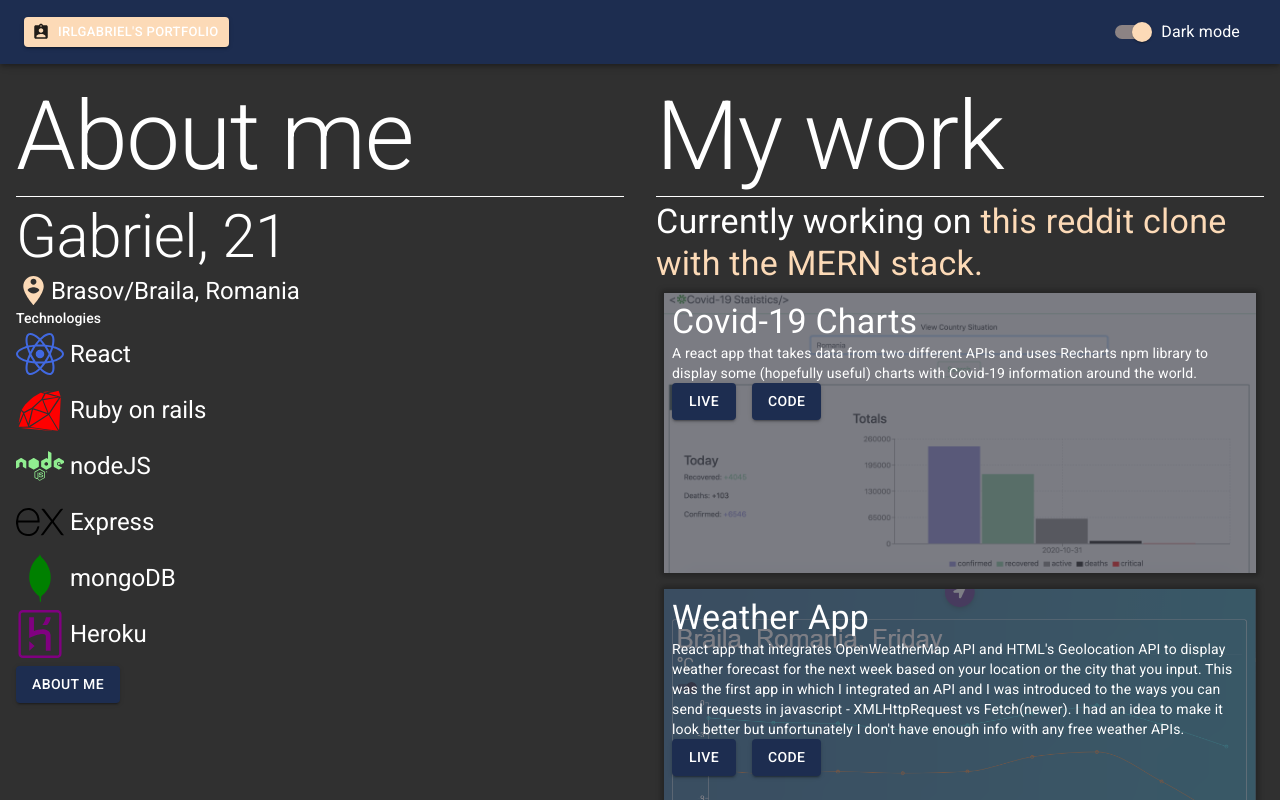
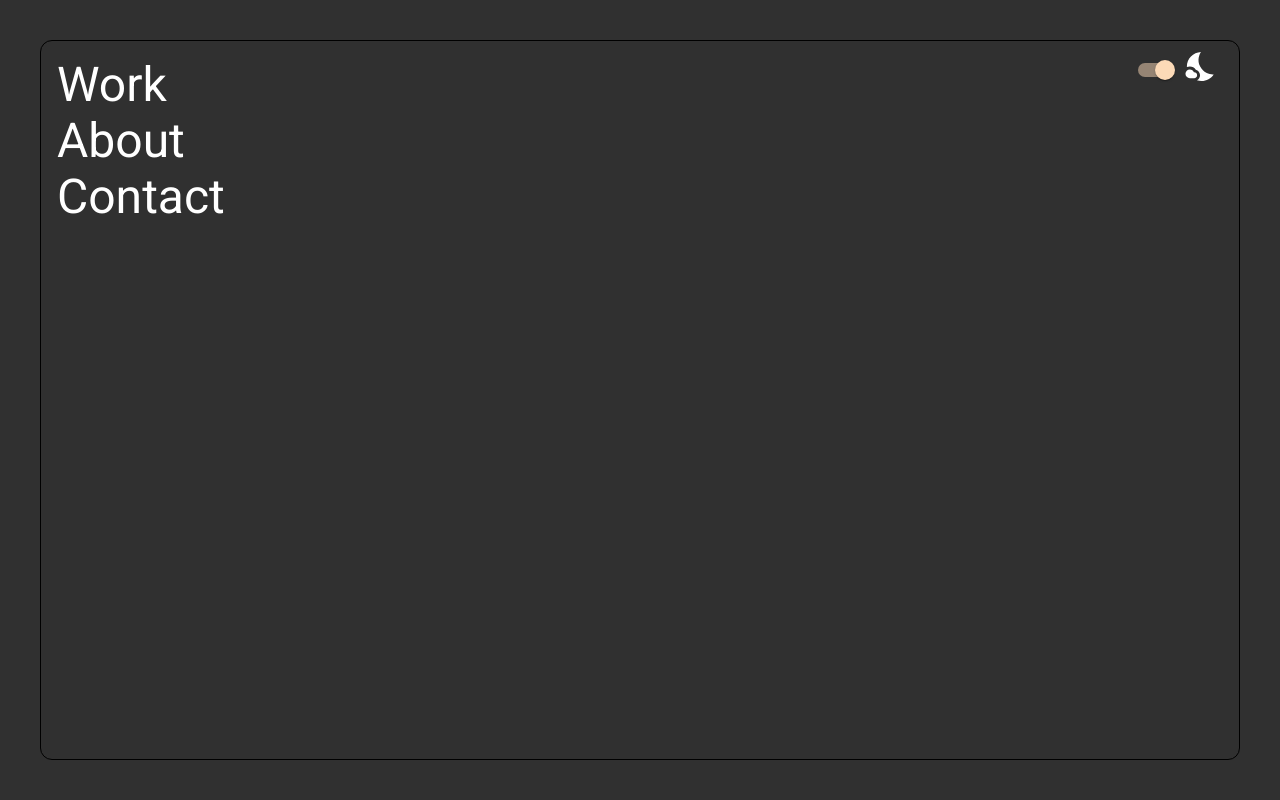
Before and after one commit to irlgabriel/portfolio, a React (Create React App) app: page /#/ in a window 1280 px wide. Shown: the top 800 px of the page. Built offline with nearby package versions, Linux system fonts and the light colour scheme.

Commit message:
done with the major layout change

```diff
--- a/src/App.js
+++ b/src/App.js
@@ -1,34 +1,88 @@
-import React, { useState } from "react";
+import React, { useState, useEffect } from "react";
 import { HashRouter as Router, Switch, Route } from "react-router-dom";
 import { CSSTransition, TransitionGroup } from "react-transition-group";
 import { routes } from "./routes";
+import NightsStayIcon from '@material-ui/icons/NightsStay';
+import FormControlLabel from '@material-ui/core/FormControlLabel';
+import { Switch as MaterialSwitch } from '@material-ui/core/';
 import { ThemeProvider, makeStyles } from '@material-ui/core/styles';
 import CssBaseline from '@material-ui/core/CssBaseline';
+import Grid from '@material-ui/core/Grid';
+import Box from '@material-ui/core/Box';
 import { themeLight, themeDark } from './theme';
-import { Background } from './components';
 
-const useStyles = makeStyles({
+const useStyles = makeStyles(theme => ({
   root: {
-    transition: 'all .35s ease-in-out',
+    position: 'relative',
+    height: 'max(100vh, 600px)',
+  },
+  main: {
+    border: `1px solid ${theme.palette.type === 'dark' ? 'white' : 'black'}`,
+    borderRadius: '.75rem',
+    inset: '1.5rem',
+    position: 'absolute',
+    display: 'flex',
+    justifyContent: 'center',
+    flexDirection: 'column',
+    '& h3': {
+      cursor: 'pointer',
+      transition: 'all .30s ease-in-out',
+      userSelect: 'none',
+      '&:hover': {
+        transform: 'translateX(20px)',
       }
-})
+    },
+    '& a': {
+      color: 'inherit',
+      textDecoration: 'none',
+      '&:hover': {
+        color: theme.palette.info.light
+      }
+    }
+  },
+  switchContainer: {
+    position: 'absolute',
+    top: '.5rem',
+    right: '.25rem',
+    zIndex: '3',
+  },
+  routeWrapper: {
+    width: '100%',
+    height: '100%',
+  }
 
-
+}))
 
 function App() {
   const [theme, setTheme] = useState('dark');
+
   const classes = useStyles();
-  const props = [theme, setTheme];
 
-
+  const handleOnChange = () => {
+    setTheme(prev => prev === 'light' ? 'dark' : 'light');
+  }
 
   return (
     <ThemeProvider theme={theme === 'light' ? themeLight : themeDark} >
       <CssBaseline />
-      <Background theme={theme} />
       <Router>
-        <TransitionGroup>
-          <Switch>
+        <Grid className={classes.root} spacing={0} container>
+          <Box className={classes.main} m={2} p={2}>
+            <Box
+              className={classes.switchContainer}
+            >
+              <FormControlLabel
+                control={
+                  <MaterialSwitch
+                  checked={theme == 'dark'}
+                  onChange={() => handleOnChange()}
+                  />
+                }
+                label={<NightsStayIcon fontSize='large' />}
+              />
+            </Box>
+            <TransitionGroup className={classes.routeWrapper}>
+              <Switch className='asd'>
                 {routes.map(({ path, Component }) => (
                   <Route exact path={path} key={path} >
                     {({match}) => (
@@ -38,13 +92,15 @@ function App() {
                         classNames='page'
                         unmountOnExit
                       >
-                    <Component className={classes.root} props={props} />
+                        <Component theme={theme} setTheme={setTheme} />
                       </CSSTransition>
                     )}
                   </Route>
                 ))}
               </Switch>
             </TransitionGroup>
+          </Box>
+        </Grid>
       </Router>
     </ThemeProvider>
   );
--- a/src/components/Background/Background.js
+++ /dev/null
@@ -1,26 +0,0 @@
-import React from 'react';
-import Box from '@material-ui/core/Box';
-import { makeStyles } from '@material-ui/core/styles';
-
-const useStyles = makeStyles({
-  light: {
-    //background: 'linear-gradient(102.36deg, rgba(110, 198, 250, 0.8) 0.34%, rgba(143, 215, 250, 0.3) 100%)',
-    position: 'fixed',
-    inset: '0',
-    zIndex: '-55252'
-  },
-  dark: {
-    //background: 'linear-gradient(296.51deg, #838184 0%, rgba(56, 29, 73, 0.65) 100%)',
-    position: 'fixed',
-    inset: '0',
-    zIndex: '-55252'
-  }
-})
-
-export default ({theme}) => {
-  const classes = useStyles();
-
-  return (
-    <Box className={`${theme === 'light' ? classes.light : classes.dark}`} />
-  )
-}
--- a/src/components/Intro/Intro.js
+++ b/src/components/Intro/Intro.js
@@ -1,169 +1,35 @@
-import React, { useState, useEffect } from "react";
+import React from "react";
 import { SmallProject } from "../SmallProject/SmallProject";
 import { Link } from "react-router-dom";
 import { mainProjects as projects, technologies } from "../Projects/Data"
 import { CSSTransition } from "react-transition-group"
 import PersonPinCircleIcon from '@material-ui/icons/PersonPinCircle';
-import { Navbar, Footer } from '..';
+
 import { makeStyles } from '@material-ui/core/styles';
+import Box from '@material-ui/core/Box';
 import Grid from '@material-ui/core/Grid';
-import Divider from '@material-ui/core/Divider';
-import Box from '@material-ui/core/Box';
 import Typography from '@material-ui/core/Typography';
 import Button from '@material-ui/core/Button';
 
+const useStyles = makeStyles((theme) => ({
 
-const useStyles = makeStyles((theme) => ({
-  root: {
-  },
-  link: {
-    color: theme.palette.secondary.main,
-    textDecoration: 'none',
-    transition: 'all .15s ease-in-out',
-    '&:hover': {
-      textDecoration: 'none',
-      color: theme.palette.secondary.main
-    }
-  },
-  technologyItem: {
-    display: 'flex',
-    alignItems: 'center',
-    userSelect: 'none',
-    transition: 'all .2s ease-in-out',
-    marginBottom: '.5rem',
-    '&:hover': {
-    transform: 'scale(1.05)',
-    },
-    [theme.breakpoints.down('sm')]: {
-      justifyContent: 'center'
-    }
-  },
-  fullWidthMdDown: {
-    [theme.breakpoints.down('sm')]: {
-      width: '100%',
-      flex: '1',
-      display: 'block'
-    }
-  },
-  centerSmDown: {
-    [theme.breakpoints.down('sm')]: {
-      justifyContent: 'center',
-    }
-  },
-  flexBreak: {
-    flexBasis: '100%',
-    height: 0
-  },
-  justifyContentBetween: {
-    justifyContent: 'space-between'
-  },
-  divider: {
-    margin: '.25rem 0',
-    background: theme.palette.text.primary,
-  },
-  alignCenter: {
-    alignItems: 'center'
-  }
 }))
 
-export default ({props}) => {
+export default ({theme, setTheme}) => {
+
   const classes = useStyles();
 
-  const [firstLoad, setFirstLoad] = useState(false);
-
-  useEffect(() => {
-    setFirstLoad(true);
-  }, [])
-
   return (
-
-    <Grid spacing={0} background='primary' direction='column' container>
-      <Grid item>
-        <Navbar {...props}/>
-      </Grid>
-      <Grid spacing={0} container>
-        <CSSTransition
-          appear
-          in={firstLoad}
-          timeout={500}
-          classNames="slide-from-left"
-          onEntering={() => setFirstLoad(false)}
-        >
-          <Grid component={Box} p={2} item xs={12} md={6}>
-            <Typography variant='h1' component='h1'>About me</Typography>
-            <Divider className={classes.divider} />
-            <Typography variant='h2' component='h2'>Gabriel, 21</Typography>
-            <Grid className={classes.alignCenter} container>
-              <PersonPinCircleIcon color='secondary' fontSize='large'/>
-              <Typography variant='h5'>Brasov/Braila, Romania</Typography>
-            </Grid>
-            <Typography component='p' variant='subtitle2'>Technologies</Typography>
-            <Grid container direction='column'>
-              {
-                technologies.map(tech =>
-                <div className={classes.technologyItem}>
-                  {tech.icon}
-                  <Typography variant='h5'>&nbsp;{tech.name}</Typography>
-                </div>
-                )
-              }
-
-            </Grid>
-            <Button
-                component={Link}
-                color='primary'
-                variant='contained'
-                to='/who'
-                className={classes.fullWidthMdDown}
-              >
-                About me
-              </Button>
-          </Grid>
-        </CSSTransition>
-        <CSSTransition
-          appear
-          in={firstLoad}
-          timeout={500}
-          classNames="slide-from-right"
-          onExit={() => setFirstLoad(false)}
-        >
-          <Grid  component={Box} p={2} item xs={12} md={6}>
-            <Typography variant='h1'>My work</Typography>
-            <Divider className={classes.divider} />
-            <Typography variant='h4'>
-              Currently working on&nbsp;
-              <a className={classes.link} href="https://github.com/irlgabriel/reddit-clone">
-                this reddit clone with the MERN stack.
-              </a>
-            </Typography>
-            <Grid spacing={0} container className={`${classes.centerSmDown} ${classes.justifyContentBetween}`}>
-              {
-                projects.map(project =>
-                  <SmallProject {...project} codeURL={project.codeURL} liveURL={project.liveURL} key={project.name} img={project.images.src} name={project.name}/>
-                )
-              }
-              <div className={classes.flexBreak} />
-              <Button
-                style={{marginLeft: '.5rem'}}
-                component={Link}
-                color='primary'
-                variant='contained'
-                to='/what'
-                className={classes.fullWidthMdDown}
-              >
-                Projects
-              </Button>
-            </Grid>
-
-          </Grid>
-        </CSSTransition>
-
-        {/* Absolutely positioned */}
-      </Grid>
-      <Grid item>
-        <Footer />
-      </Grid>
-    </Grid>
-
+    <Grid>
+      <Link to='/what'>
+        <Typography variant='h3'>Work</Typography>
+      </Link>
+      <Link to='who'>
+        <Typography variant='h3'>About</Typography>
+      </Link>
+      <Link to='contact'>
+        <Typography variant='h3'>Contact</Typography>
+      </Link>
+  </Grid>
   )
 };
--- a/src/components/Me/Me.js
+++ b/src/components/Me/Me.js
@@ -4,10 +4,16 @@ import Box from '@material-ui/core/Box';
 import Typography from '@material-ui/core/Typography';
 import Grid from '@material-ui/core/Grid';
 import { Navbar, Footer } from '../';
+import ArrowBackIcon from '@material-ui/icons/ArrowBack';
 import { makeStyles } from '@material-ui/core/styles';
 import { GoLocation } from "react-icons/go";
+import { Link, useLocation } from 'react-router-dom';
 
 const useStyles = makeStyles(theme => ({
+  root: {
+    width: '100%',
+    height: '100%',
+  },
   alignCenter: {
     alignItems: 'center'
   },
@@ -21,16 +27,31 @@ const useStyles = makeStyles(theme => ({
     '&:hover': {
       color: theme.palette.primary.dark,
     }
+  },
+  rootLink: {
+    position: 'absolute',
+    top: '-2.5rem',
+    left: '0',
+    transition: 'all .3s ease-in-out',
+    '&:hover': {
+      transform: 'scale(1.3)',
+    }
   }
 }))
 
 export default ({props}) => {
+  const location = useLocation();
+
   const classes = useStyles();
 
   return (
-    <Box container>
-      <Navbar {...props}/>
-      <Grid spacing={0} direction='row' component={Box} p={2} container>
+      <Grid className={classes.root} spacing={0} direction='row' p={2} container>
+         {/* Absolutely positioned back button */}
+        <Link className={classes.rootLink} to='/'>
+          <Typography variant='h5'>
+            <ArrowBackIcon fontSize='large' />
+          </Typography>
+        </Link>
         <Grid xs={6} item>
           <Box p={1}>
           <Typography variant='h3'>Gabriel, 21</Typography>
@@ -49,10 +70,8 @@ export default ({props}) => {
         </Grid>
         {/** Image */}
         <Grid xs={6} item>
-          <img alt='me' className={classes.borderRadius} width='100%' src={me}/>
+          <img alt='me' className={classes.borderRadius} width='60%' src={me}/>
         </Grid>
       </Grid>
-      <Footer />
-    </Box>
   );
 };
--- a/src/components/Projects/Projects.js
+++ b/src/components/Projects/Projects.js
@@ -1,18 +1,21 @@
 import React, { useState, useEffect } from "react";
+import { Link } from 'react-router-dom';
 import { mainProjects } from "./Data";
 import { MainProject, Navbar, Footer } from "..";
 import { makeStyles } from '@material-ui/core/styles';
+import ArrowBackIcon from '@material-ui/icons/ArrowBack';
 import Grid from '@material-ui/core/Grid';
 import Box from '@material-ui/core/Box';
+import Typography from '@material-ui/core/Typography';
 
 const useStyles = makeStyles({
   root: {
-    minHeight: '100vh',
+
   },
   slider: {
     overflowX: 'hidden',
     width: `${mainProjects.length}00%`,
-    transition: 'transform .3s ease-in-out',
+    transition: 'transform .5s ease-in-out',
   },
 
   noWrap: {
@@ -20,6 +23,11 @@ const useStyles = makeStyles({
   },
   toBottom: {
     marginTop: 'auto'
+  },
+  rootLink: {
+    position: 'absolute',
+    top: '-2.5rem',
+    left: '0',
   }
 })
 
@@ -35,8 +43,13 @@ export default ({props}) => {
   }, [slide])
 
   return (
+    <Box>
+      <Link className={classes.rootLink} to='/'>
+        <Typography variant='h5'>
+          <ArrowBackIcon fontSize='large'/>
+        </Typography>
+      </Link>
       <Grid container direction='column' className={classes.root}>
-      <Navbar {...props}/>
         <Box style={{overflow: 'hidden'}}>
           <Grid style={styles} className={`${classes.slider}`} container>
             {
@@ -46,9 +59,7 @@ export default ({props}) => {
             }
           </Grid>
         </Box>
-      <Box className={classes.toBottom}>
-        <Footer/>
+      </Grid>
     </Box>
-    </Grid>
   );
 };
--- a/src/components/index.js
+++ b/src/components/index.js
@@ -7,4 +7,3 @@ export { default as Footer } from "./Footer/Footer";
 export { default as MainProject } from "./Projects/MainProject/MainProject";
 export { default as Intro } from "./Intro/Intro";
 export { default as Me } from "./Me/Me";
-export { default as Background } from './Background/Background';
```
Also changed, not shown: src/styles.scss (+12 -0 lines). Lines whose indentation alone changed are shown as unchanged.
